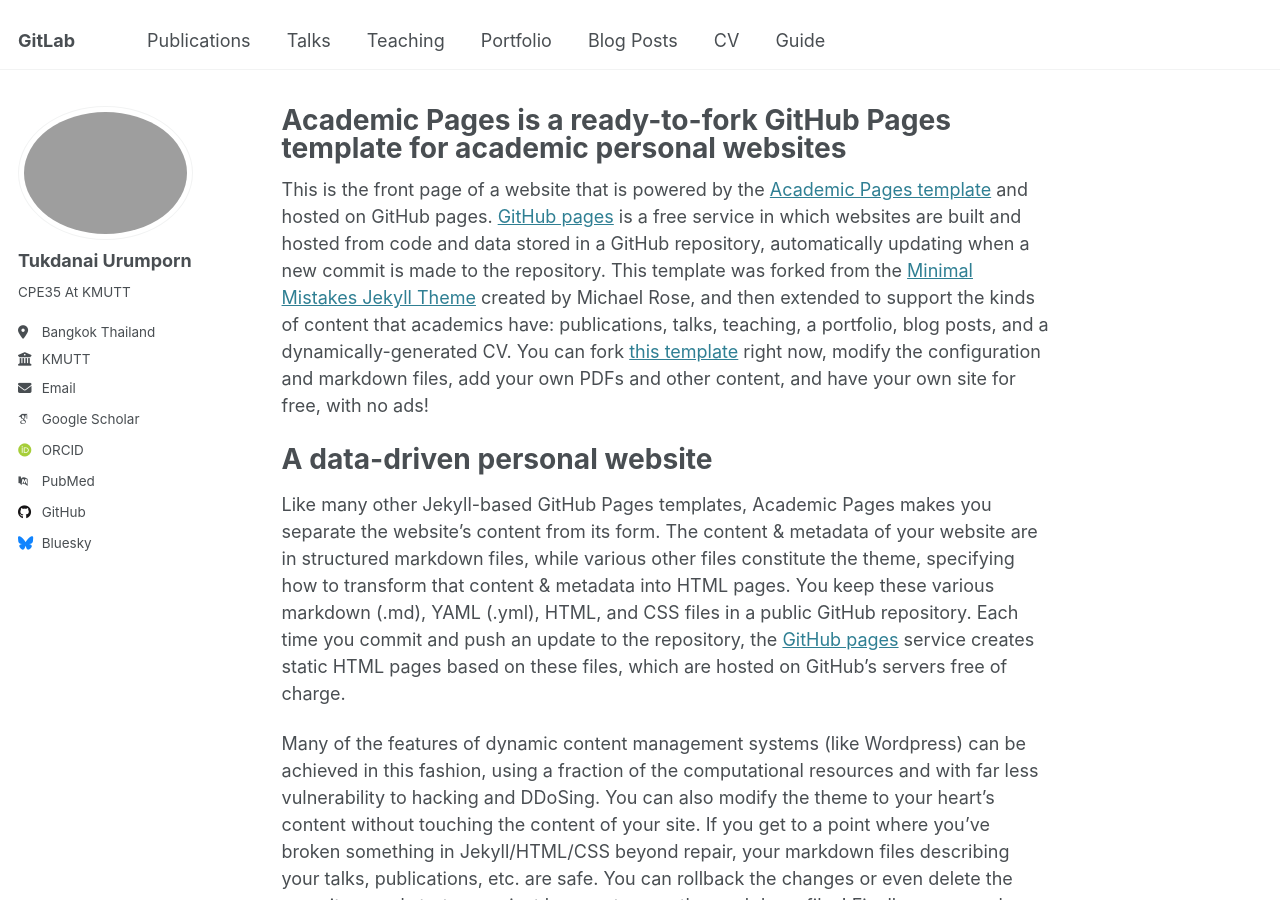
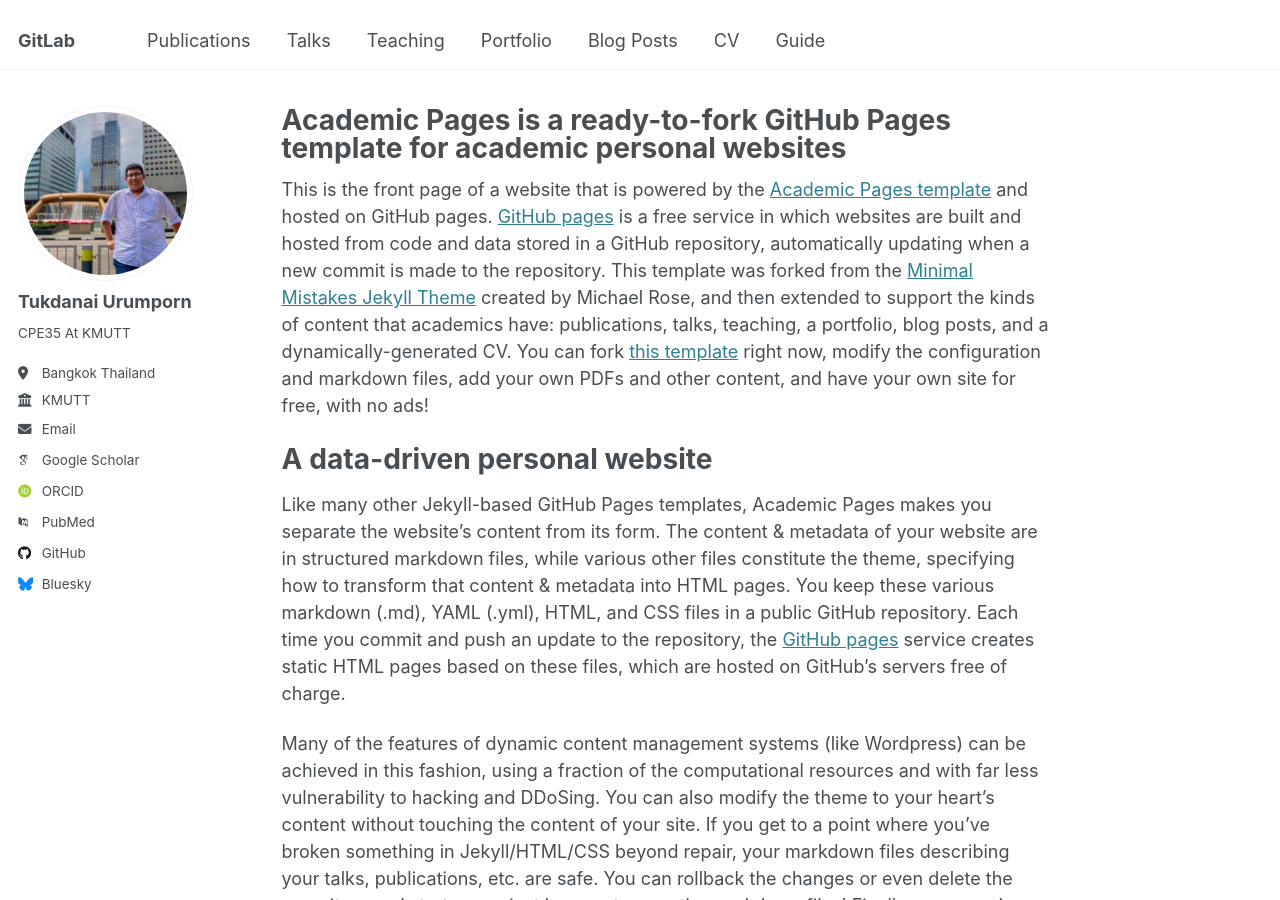
Before and after one commit to BookIILoy/BookIILoy.github.io, a Jekyll site: the page built from _pages/about.md, in a window 1280 px wide and 900 px high. Built offline with Jekyll 4.4.1, drawn with Linux system fonts in a browser that asks for light colours; some web fonts are replaced.

Commit message:
upload images

```diff
--- a/_config.yml
+++ b/_config.yml
@@ -22,7 +22,7 @@ repository               : "https://github.com/BookIILoy/BookIILoy.github.io"
 #               Additional customization can be done by editing /_includes/author-profile.html
 author:
   # Biographic information
-  avatar           : "myprofile.jpg"
+  avatar           : "145659447.jpg"
   name             : "Tukdanai Urumporn"
   pronouns         : # example: "she/her"
   bio              : "CPE35 At KMUTT"
```
Also changed, not shown: images/145659447.jpg (added).
